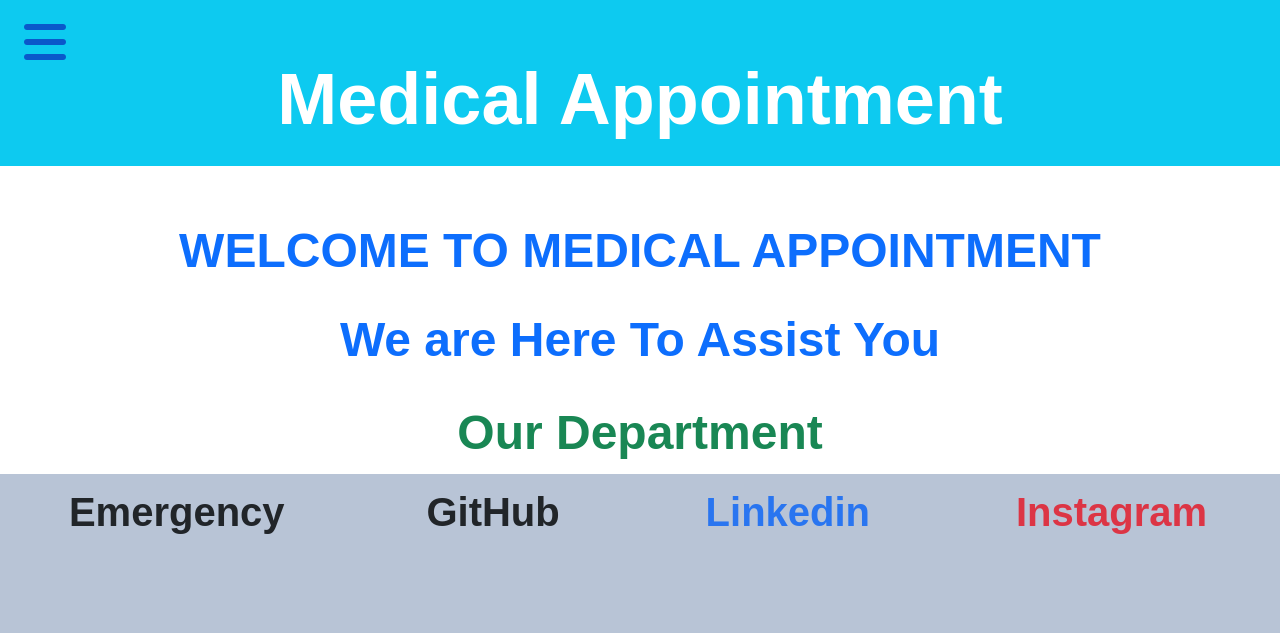
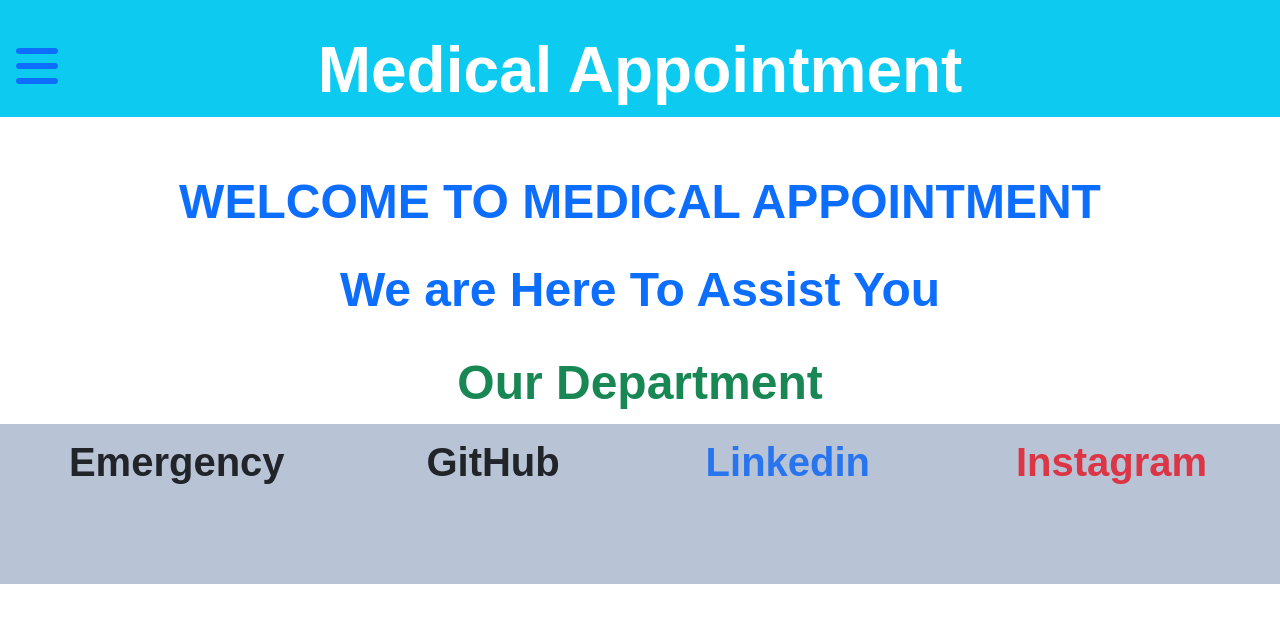
Before and after one commit to DJGuruji/MedicalAppointment, a Django app: page /home in a window 1280 px wide. Shown: the top 633 px of the page. Run offline with Django 4.2, Linux system fonts and the light colour scheme; the visitor is signed in with stand-in values (Sample User, id 1); data that the repository does not hold is empty; some libraries are stand-ins or nearby versions; some web fonts are replaced.

Commit message:
logo added to admin page and offcanvas nav

```diff
--- a/Hbooking/settings.py
+++ b/Hbooking/settings.py
@@ -151,10 +151,10 @@ JAZZMIN_SETTINGS = {
     "site_brand": "MA",
 
     # Logo to use for your site, must be present in static files, used for brand on top left
-    "site_logo": "",
+    "site_logo": "./img/MAL.png",
 
     # Logo to use for your site, must be present in static files, used for login form logo (defaults to site_logo)
-    "login_logo": None,
+    "login_logo": "./img/MAL.png",
 
     # Logo to use for login form in dark themes (defaults to login_logo)
     "login_logo_dark": None,
@@ -166,7 +166,7 @@ JAZZMIN_SETTINGS = {
     "site_icon": "MA",
 
     # Welcome text on the login screen
-    "welcome_sign": "Welcome To Medical Appointment Administration",
+    "welcome_sign": " Medical Appointment Administration",
 
     # Copyright on the footer
     "copyright": "Krishnanath.S",
--- a/static/css/base.css
+++ b/static/css/base.css
@@ -55,7 +55,7 @@ html{
     outline: 0px !important;
   }
   .headertext{
-    font-size: 4.5rem;
+    font-size:4rem;
   }
   .navlf{
     font-size: 2.5rem;
--- a/templates/base.html
+++ b/templates/base.html
@@ -23,20 +23,20 @@
 <nav class="p-6 sticky-top">
 <div class="bg-info ">
 
-<span class="mt-2 navbar-toggler-icon ">    <a class="p-4 ml-5  listcontact" data-bs-toggle="offcanvas" href="#offcanvasExample" role="button" aria-controls="offcanvasExample">
+<span class="my-auto d-flex align-content-center navbar-toggler-icon ">    <a class="p-6 ml-6 mt-3  listcontact" data-bs-toggle="offcanvas" href="#offcanvasExample" role="button" aria-controls="offcanvasExample">
 <i class="fa-sharp fa-solid fa-bars"></i>
 </a>
 </span>
 
-<h1 class="text-white headertext  fw-bold text-center p-4 ">Medical Appointment
+<h1 class="text-white headertext  fw-bold text-center my-auto p-2">Medical Appointment
 </h1>
 </div>
 
-<div class="offcanvas w-50 offcanvas-start" tabindex="-1" id="offcanvasExample" aria-labelledby="offcanvasExampleLabel">
+<div class="offcanvas w-50  offcanvas-start" tabindex="-1" id="offcanvasExample" aria-labelledby="offcanvasExampleLabel">
 <div class=" offcanvas-header ">
-
+<img src="{% static '/img/MAL.png' %}" class="w-25  float-center">
 <h1 class="offcanvas-title p-4 text-primary text-center fw-bold" id="offcanvasExampleLabel ">MEDICAL APPOINTMENT</h1>
-<button type="button" class="btn-close mr-3 btn-outline-danger fs-1   " data-bs-dismiss="offcanvas" aria-label="Close"></button>
+<button type="button" class="btn-close mr-3 btn-outline-danger p-3 ml-1 fs-1   " data-bs-dismiss="offcanvas" aria-label="Close"></button>
 
 </div>
 <div class="bg-info p-2 ">
--- a/templates/booking.html
+++ b/templates/booking.html
@@ -93,7 +93,7 @@
 
 <div class="offcanvas w-50 offcanvas-start" tabindex="-1" id="offcanvasExample" aria-labelledby="offcanvasExampleLabel">
 <div class=" offcanvas-header ">
-
+<img src="{% static '/img/MAL.png' %}" class="w-25  float-center">
 <h1 class="offcanvas-title p-4 text-primary text-center fw-bold" id="offcanvasExampleLabel ">MEDICAL APPOINTMENT</h1>
 <button type="button" class="btn-close mr-3 btn-outline-danger fs-1   " data-bs-dismiss="offcanvas" aria-label="Close"></button>
 
--- a/templates/confirmation.html
+++ b/templates/confirmation.html
@@ -65,7 +65,7 @@
 
 <div class="offcanvas w-50 offcanvas-start" tabindex="-1" id="offcanvasExample" aria-labelledby="offcanvasExampleLabel">
 <div class=" offcanvas-header ">
-
+<img src="{% static '/img/MAL.png' %}" class="w-25  float-center">
 <h1 class="offcanvas-title p-4 text-primary text-center fw-bold" id="offcanvasExampleLabel ">MEDICAL APPOINTMENT</h1>
 <button type="button" class="btn-close mr-3 btn-outline-danger fs-1   " data-bs-dismiss="offcanvas" aria-label="Close"></button>
 
```
Also changed, not shown: static/img/MAL.png (added).
